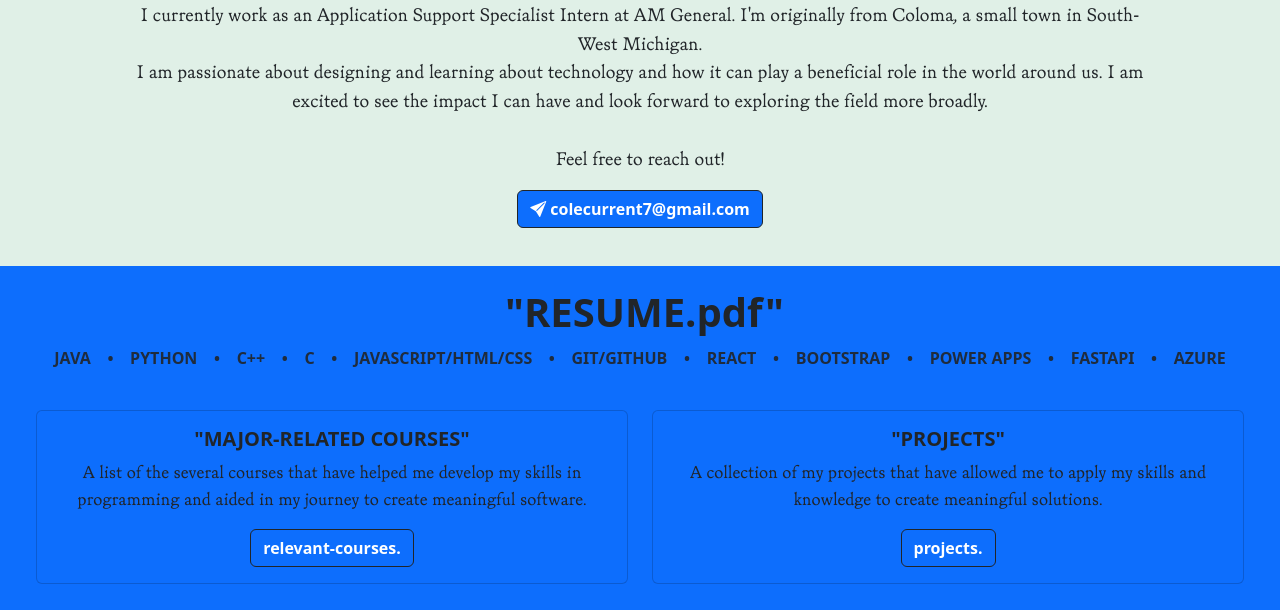
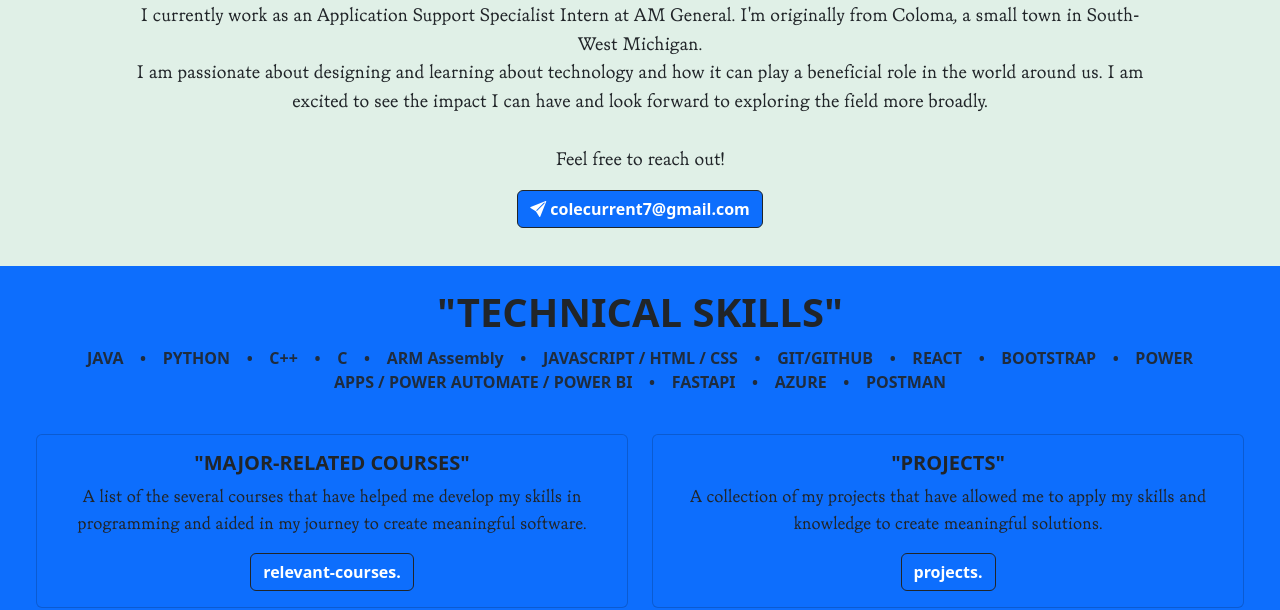
Before and after one commit to ColeCurrent/colecurrent.github.io, a website: page index.html in a window 1280 px wide. Shown: the part 201-811 px from the top of the page. Drawn offline with nearby package versions, Linux system fonts and the light colour scheme; a script that the page names is missing.

Commit message:
Removed Resume Link; Updated technical skills

```diff
--- a/index.html
+++ b/index.html
@@ -56,13 +56,22 @@
 
     <!-- Resume -->
     <section style="text-align:center;" class="resume-section p-3 pb-4 bg-primary justify-content-center">
+      <!--
+        Resume Link
         <a href="#" data-bs-toggle="modal" data-bs-target="#enroll" style="text-decoration: none;" class="resume text-dark fw-bold fs-1">
             <div id="resume-text-wrapper">
                 "RESUME.pdf"
             </div>
         </a>
+      -->
+        <a data-bs-target="#enroll" style="text-decoration: none;" class="text-dark fw-bold fs-1">
+            <div>
+                "TECHNICAL SKILLS"
+            </div>
+        </a>
 
-        <div class="pt-1 fw-bold"style="opacity: 0.9"> <p>JAVA &nbsp&nbsp&nbsp•&nbsp&nbsp&nbsp PYTHON &nbsp&nbsp&nbsp•&nbsp&nbsp&nbsp C++ &nbsp&nbsp&nbsp•&nbsp&nbsp&nbsp C &nbsp&nbsp&nbsp•&nbsp&nbsp&nbsp JAVASCRIPT/HTML/CSS &nbsp&nbsp&nbsp•&nbsp&nbsp&nbsp GIT/GITHUB &nbsp&nbsp&nbsp•&nbsp&nbsp&nbsp REACT &nbsp&nbsp&nbsp•&nbsp&nbsp&nbsp BOOTSTRAP  &nbsp&nbsp&nbsp•&nbsp&nbsp&nbsp POWER APPS &nbsp&nbsp&nbsp•&nbsp&nbsp&nbsp FASTAPI &nbsp&nbsp&nbsp•&nbsp&nbsp&nbsp AZURE</p>
+
+        <div class="pt-1 fw-bold"style="margin-left: 50px; margin-right: 50px; opacity: 0.9"> <p>JAVA &nbsp&nbsp&nbsp•&nbsp&nbsp&nbsp PYTHON &nbsp&nbsp&nbsp•&nbsp&nbsp&nbsp C++ &nbsp&nbsp&nbsp•&nbsp&nbsp&nbsp C &nbsp&nbsp&nbsp•&nbsp&nbsp&nbsp ARM Assembly &nbsp&nbsp&nbsp•&nbsp&nbsp&nbsp JAVASCRIPT  /  HTML  /  CSS &nbsp&nbsp&nbsp•&nbsp&nbsp&nbsp GIT/GITHUB &nbsp&nbsp&nbsp•&nbsp&nbsp&nbsp REACT &nbsp&nbsp&nbsp•&nbsp&nbsp&nbsp BOOTSTRAP  &nbsp&nbsp&nbsp•&nbsp&nbsp&nbsp POWER APPS  /  POWER AUTOMATE  /  POWER BI &nbsp&nbsp&nbsp•&nbsp&nbsp&nbsp FASTAPI &nbsp&nbsp&nbsp•&nbsp&nbsp&nbsp AZURE &nbsp&nbsp&nbsp•&nbsp&nbsp&nbsp POSTMAN </p>
         </div>
     </section>
 
```
